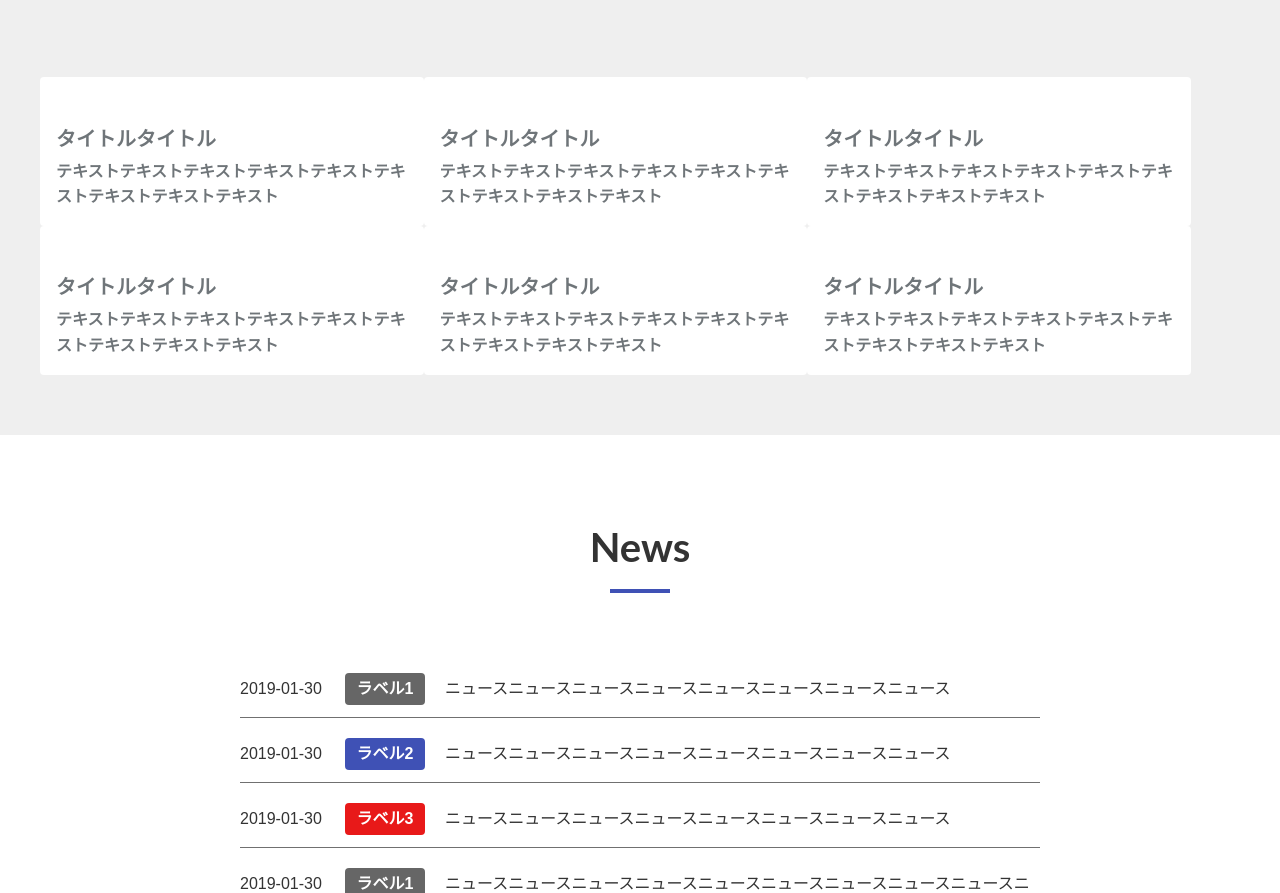
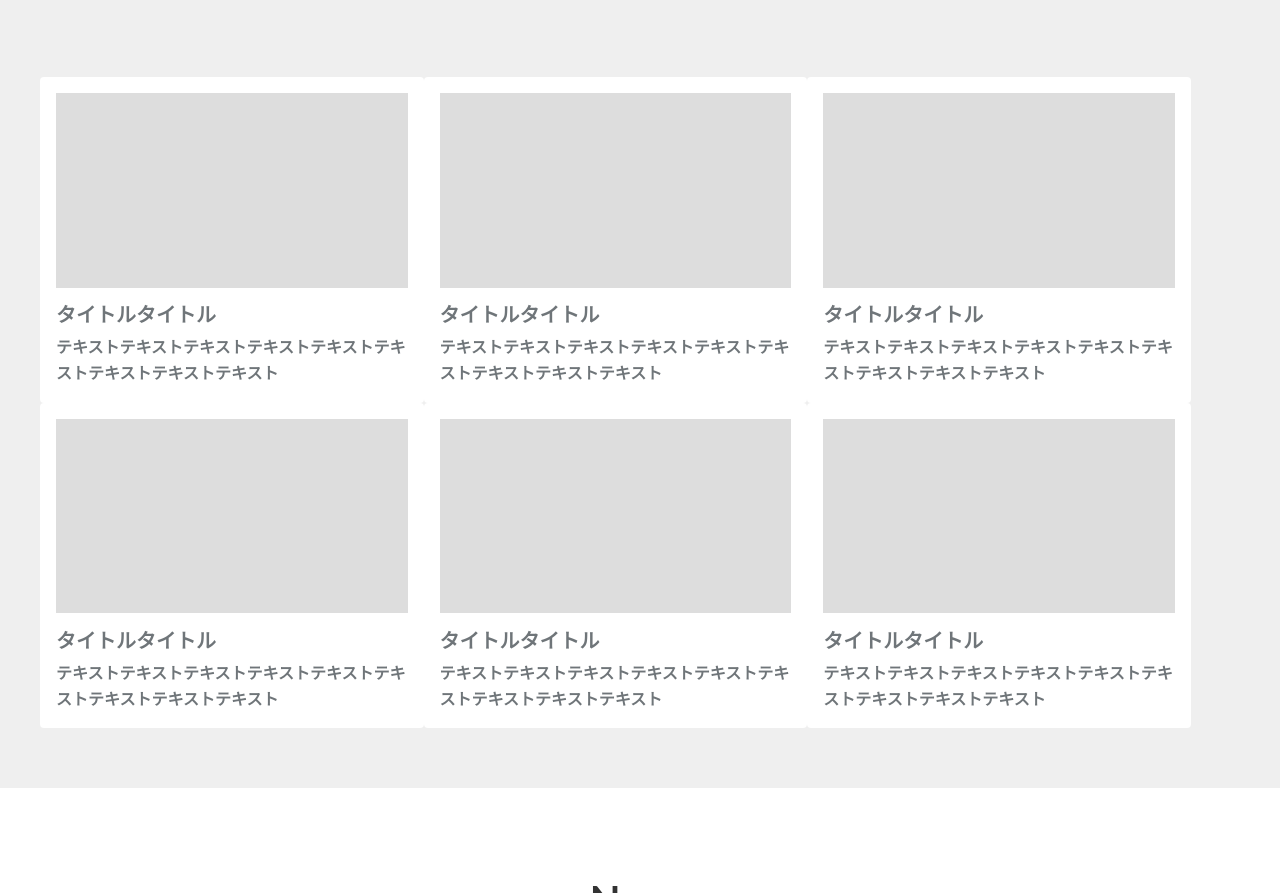
Before and after one commit to kenba916/copy2, a plain HTML site: page index.html in a window 1280 px wide. Shown: the part 861-1754 px from the top of the page. Drawn offline with nearby package versions, Linux system fonts and the light colour scheme; a web font is replaced by a local one.

Commit message:
Update index.html

```diff
--- a/index.html
+++ b/index.html
@@ -177,32 +177,32 @@
   </div> -->
 
                 <div class="card-item">
-                    <div class="card-img"><img src="../practice/img/card-img.png" alt=""></div>
+                    <div class="card-img"><img src="card-img.png" alt=""></div>
                     <div class="card-title">タイトルタイトル</div>
                     <div class="card-text">テキストテキストテキストテキストテキストテキストテキストテキストテキスト</div>
                 </div>
                 <div class="card-item">
-                    <div class="card-img"><img src="../practice/img/card-img.png" alt=""></div>
+                    <div class="card-img"><img src="card-img.png" alt=""></div>
                     <div class="card-title">タイトルタイトル</div>
                     <div class="card-text">テキストテキストテキストテキストテキストテキストテキストテキストテキスト</div>
                 </div>
                 <div class="card-item">
-                    <div class="card-img"><img src="../practice/img/card-img.png" alt=""></div>
+                    <div class="card-img"><img src="card-img.png" alt=""></div>
                     <div class="card-title">タイトルタイトル</div>
                     <div class="card-text">テキストテキストテキストテキストテキストテキストテキストテキストテキスト</div>
                 </div>
                 <div class="card-item">
-                    <div class="card-img"><img src="../practice/img/card-img.png" alt=""></div>
+                    <div class="card-img"><img src="card-img.png" alt=""></div>
                     <div class="card-title">タイトルタイトル</div>
                     <div class="card-text">テキストテキストテキストテキストテキストテキストテキストテキストテキスト</div>
                 </div>
                 <div class="card-item">
-                    <div class="card-img"><img src="../practice/img/card-img.png" alt=""></div>
+                    <div class="card-img"><img src="card-img.png" alt=""></div>
                     <div class="card-title">タイトルタイトル</div>
                     <div class="card-text">テキストテキストテキストテキストテキストテキストテキストテキストテキスト</div>
                 </div>
                 <div class="card-item">
-                    <div class="card-img"><img src="../practice/img/card-img.png" alt=""></div>
+                    <div class="card-img"><img src="card-img.png" alt=""></div>
                     <div class="card-title">タイトルタイトル</div>
                     <div class="card-text">テキストテキストテキストテキストテキストテキストテキストテキストテキスト</div>
                 </div>
```
